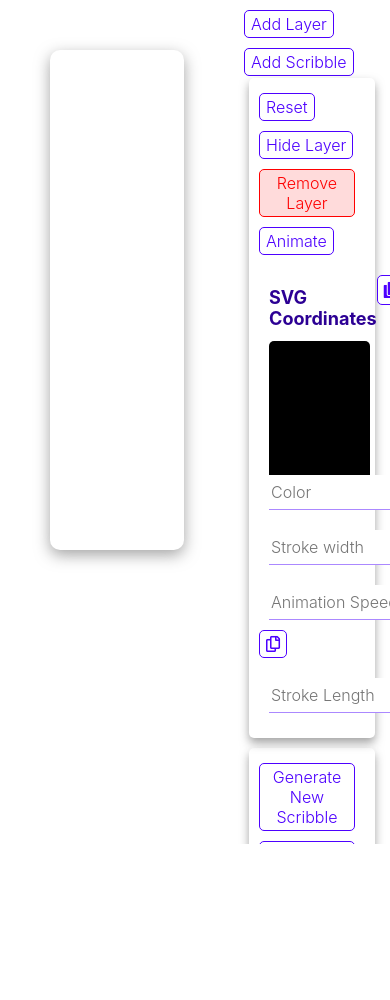
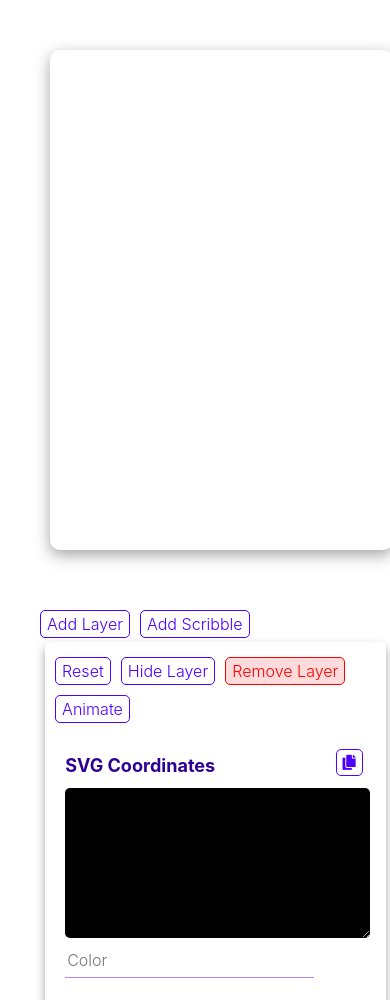
Before and after one commit to lilianzlettuce/linescape-vh, a website: page index.html in a window 390 px wide. Before the commit the page ends 844 px from the top, so only its background shows below. Drawn offline with nearby package versions, Linux system fonts and the light colour scheme; a web font is replaced by a local one.

```diff
--- a/style.css
+++ b/style.css
@@ -79,14 +79,18 @@
 
 .coords-btn-container {
     display: flex;
+    align-items: center;
+    justify-content: space-between;
 }
 
 .copyCoords{
     cursor: pointer;
     position: relative;
-    margin: 0;
-    width: 30px;
-    height: 30px;
+    top: 2px;
+    left: -13px;
+    font-size: 1.5rem;
+    width: 27px;
+    height: 27px;
 }
 
 .copyLength{
@@ -106,6 +110,24 @@
     padding: 0px;
     align-items: flex-start;
     justify-content: space-between;
+}
+
+@media (max-width: 900px) {
+    body{
+        overflow-y: visible;
+    }
+    #section{
+        flex-direction: column;
+        height: auto;
+    }
+    #canvas{
+        width: 88% !important;
+    }
+    #right-column{
+        width: 95% !important;
+        height: 400px !important;
+        margin: 0 3rem;
+    }
 }
 
 #canvas{
```
